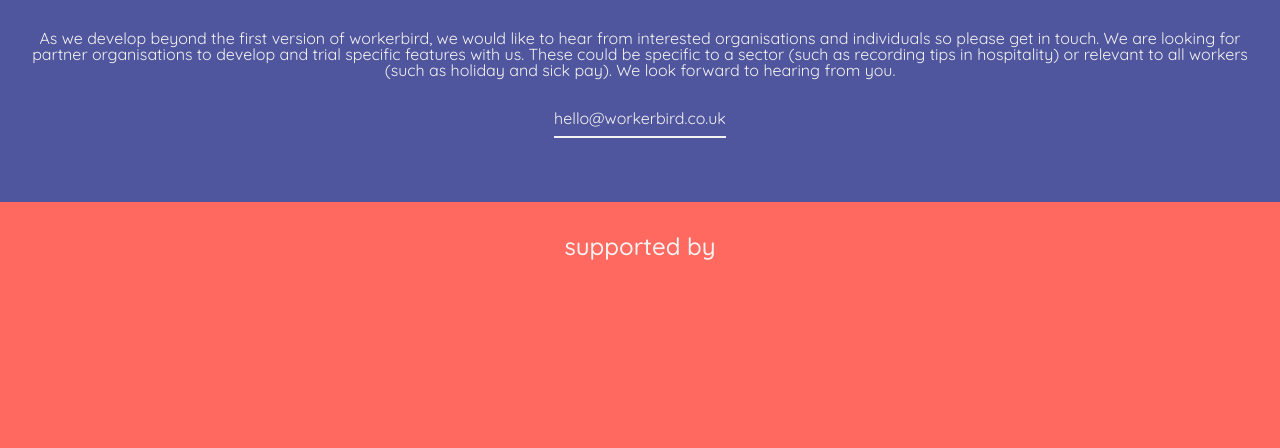
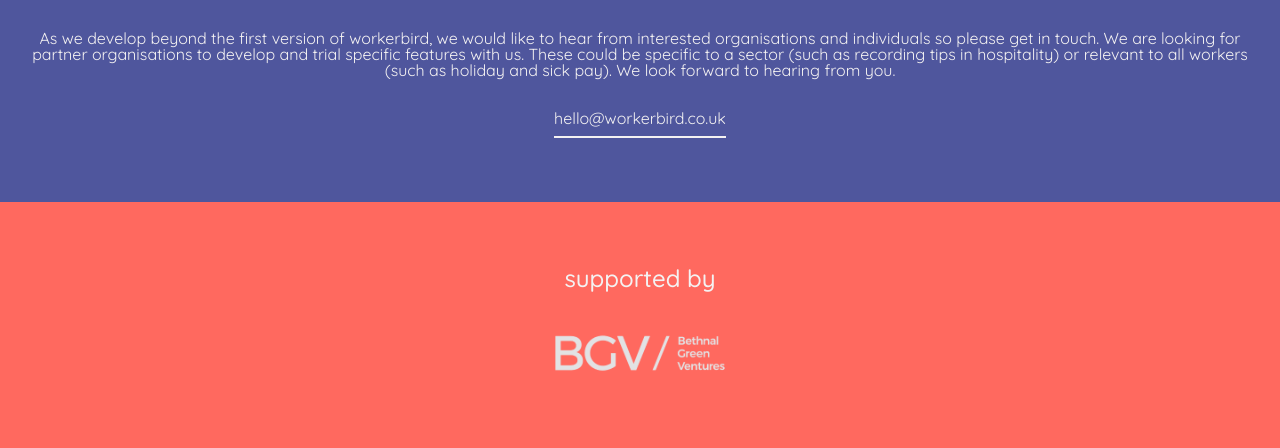
Before and after one commit to WageCheck/workerbird-website, a PHP site: page / in a window 1280 px wide. Shown: the part 1610-2058 px from the top of the page. Before the commit the page ends 1870 px from the top, so only its background shows below. Run offline with PHP 8.4, Linux system fonts and the light colour scheme; some web fonts are replaced.

Commit message:
finish supported by section with bgv logo, plus css refactor

```diff
--- a/index.html
+++ b/index.html
@@ -14,7 +14,7 @@
     <header>
         <nav id="nav">
             <!-- sticky nav -->
-            <img id="nav__menu-icon" src="assets/menu.svg" />
+            <img id="nav__menu-icon" src="/assets/menu.svg" />
         </nav>
     </header>
     <main>
@@ -30,15 +30,12 @@
         </section>
         <section id="summary">
             <!-- product summary -->
-            <div id="summary__text">
+            <div id="summary__content">
                 <h2>helping workers collect what they deserve</h2>
                 <p>
-                    Hello, we are workerbird. We help workers track their work life. Lorem ipsum dolor sit amet,
-                    consectetur adipiscing elit.
-                    Vivamus sed nisl sollicitudin, egestas ligula vitae, vehicula tortor. Duis et sapien euismod,
-                    scelerisque
-                    urna commodo, imperdiet leo. Aenean in urna at augue porta convallis. Nunc fermentum imperdiet
-                    ornare.
+                    Hello, we are workerbird. We help workers track their work life. Lorem ipsum dolor sit amet, consectetur adipiscing elit.
+                    Vivamus sed nisl sollicitudin, egestas ligula vitae, vehicula tortor. Duis et sapien euismod, scelerisque
+                    urna commodo, imperdiet leo. Aenean in urna at augue porta convallis. Nunc fermentum imperdiet ornare.
                     Cras non convallis felis.
                 </p>
             </div>
@@ -48,15 +45,12 @@
         </section>
         <section id="get-involved">
             <!-- get involved / testers -->
-            <div id="get-involved__text">
+            <div id="get-involved__content">
                 <h2>get involved</h2>
                 <p>
-                    workerbird is looking for testers for its first version. Track your working hours, commute, work
-                    travel and unpaid/paid breaks
-                    using a timer or manually. Get visual reports on your working day, weekly hours and your pay over
-                    time.
-                    Understand whether your hourly rate is above the national minimum wage and how it compares to the
-                    real
+                    workerbird is looking for testers for its first version. Track your working hours, commute, work travel and unpaid/paid breaks
+                    using a timer or manually. Get visual reports on your working day, weekly hours and your pay over time.
+                    Understand whether your hourly rate is above the national minimum wage and how it compares to the real
                     living wage.
                 </p>
                 <a id="get-involved__button" href="workerbird.app/signup">sign up</a>
@@ -64,24 +58,24 @@
         </section>
         <section id="contact">
             <!-- contact -->
-            <div id="contact__text">
+            <div id="contact__content">
                 <h2>contact us</h2>
                 <p>
-                    As we develop beyond the first version of workerbird, we would like to hear from interested
-                    organisations and individuals
-                    so please get in touch. We are looking for partner organisations to develop and trial specific
-                    features
-                    with us. These could be specific to a sector (such as recording tips in hospitality) or relevant to
-                    all
+                    As we develop beyond the first version of workerbird, we would like to hear from interested organisations and individuals
+                    so please get in touch. We are looking for partner organisations to develop and trial specific features
+                    with us. These could be specific to a sector (such as recording tips in hospitality) or relevant to all
                     workers (such as holiday and sick pay). We look forward to hearing from you.
 
                 </p>
                 <p id="contact__cta"><a href="mailto:hello@workerbird.co.uk">hello@workerbird.co.uk</a></p>
             </div>
         </section>
-        <section id="supported">
-            <h2>supported by</h2>
+        <section id="supported-by">
+            <div id="supported-by__content">
+                <h2>supported by</h2>
+                <a href="https://bethnalgreenventures.com/" id="supported-by__logo"><img src="/assets/bgv_logo.png"></a>
         </section>
+        </div>
     </main>
 
 </body>
--- a/style.css
+++ b/style.css
@@ -1,4 +1,4 @@
-@import url("https://fonts.googleapis.com/css?family=Muli|Quicksand:400,500");
+@import url('https://fonts.googleapis.com/css?family=Muli|Quicksand:400,500');
 
 body {
   font-family: Quicksand;
@@ -63,20 +63,22 @@
   color: inherit;
 }
 
-#summary__text,
-#get-involved__text,
-#contact__text {
+#summary__content,
+#get-involved__content,
+#contact__content,
+#supported-by__content {
   text-align: center;
   padding: 2rem 2rem 4rem 2rem;
 }
 
-#summary__text,
-#get-involved__text {
+#summary__content,
+#get-involved__content {
   color: rgb(45, 45, 45);
 }
 
-#features__text,
-#contact__text {
+#features__content,
+#contact__content,
+#supported-by__content {
   color: rgb(244, 242, 242);
 }
 
@@ -112,8 +114,13 @@
   background-color: rgb(79, 86, 157);
 }
 
-#supported {
-    height: 200px;
+#supported-by {
   color: rgb(244, 242, 242);
   background-color: rgb(255, 105, 95);
 }
+
+#supported-by__logo img {
+  width: 200px;
+  display: block;
+  margin: 0 auto;
+}
```
Lines whose indentation alone changed are shown as unchanged.
